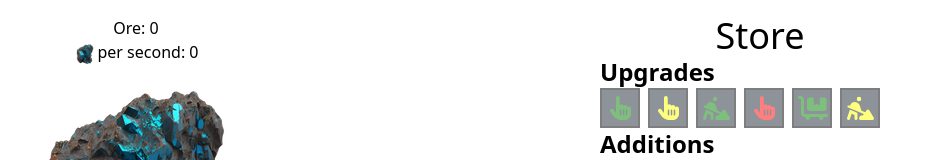
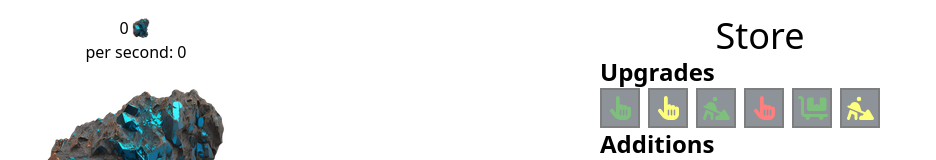
Before and after one commit to RoyalF4/ore-clicker, a React (Vite) app: page / in a window 1280 px wide. Shown: the top 160 px of the page, without its empty margins (344-1280 px from the left). Built offline with nearby package versions, Linux system fonts and the light colour scheme.

Commit message:
feat: :bug: fix addition tooltips to show multiplier values

```diff
--- a/src/App.tsx
+++ b/src/App.tsx
@@ -3,6 +3,7 @@ import Upgrades from "./components/Upgrades.tsx";
 import useInterval from "./hooks/UseInterval.ts";
 import useLocalStorage from "./hooks/UseLocalStorage.ts";
 import { initialState } from "./hooks/UseLocalStorage.ts";
+import formatNumber from "./utils/formatNumber.ts";
 import getIncrement from "./utils/getIncrement.ts";
 
 const GAME_INTERVAL = 100;
@@ -31,11 +32,12 @@ export default function App() {
   return (
     <main className="flex p-4">
       <div className="flex flex-1 flex-col items-center">
-        <p>Ore: {Math.floor(ore).toLocaleString()}</p>
-        <p>
+        <p className="flex">
+          {/* {Math.floor(ore).toLocaleString()} */}
+          {formatNumber(ore)}
           <img src="/images/ore.png" alt="" className="inline-block w-6" />
-          {`per second: ${(increment * 10).toLocaleString()}`}
         </p>
+        <p>{`per second: ${(increment * 10).toLocaleString()}`}</p>
         <button
           className=" pointer-pointer transition-transform hover:scale-105 active:scale-100"
           onClick={handleClick}
--- a/src/components/Tooltip.tsx
+++ b/src/components/Tooltip.tsx
@@ -7,7 +7,10 @@ type TooltipProps = {
 };
 
 function Tooltip({ children, addition }: TooltipProps) {
-  const { name, owned, power } = addition;
+  const { name, owned, power, multiplier } = addition;
+
+  const totalPower = power * multiplier;
+
   return (
     <div className="group relative">
       {children}
@@ -18,13 +21,13 @@ function Tooltip({ children, addition }: TooltipProps) {
         </p>
         <ul className="list-inside list-disc text-xs">
           <li>
-            Each {formatName(name)} produces {power.toLocaleString()} ore per
-            second
+            Each {formatName(name)} produces {totalPower.toLocaleString()} ore
+            per second
           </li>
           <li>
             {owned.toLocaleString()}{" "}
             {`${formatName(name)}${owned === 1 ? "" : "s"}`} producing{" "}
-            {power.toLocaleString()} ore per second
+            {(totalPower * owned).toLocaleString()} ore per second
           </li>
         </ul>
       </div>
--- /dev/null
+++ b/src/utils/formatNumber.ts
@@ -0,0 +1,9 @@
+export default function formatNumber(number: number) {
+  if (number < 1000000) {
+    return Math.round(number).toLocaleString();
+  } else if (number < 1000000000) {
+    return `${(number / 1000000).toFixed(3)} million`;
+  } else if (number < 1000000000000) {
+    return `${(number / 1000000000).toFixed(3)} billion`;
+  }
+}
```
